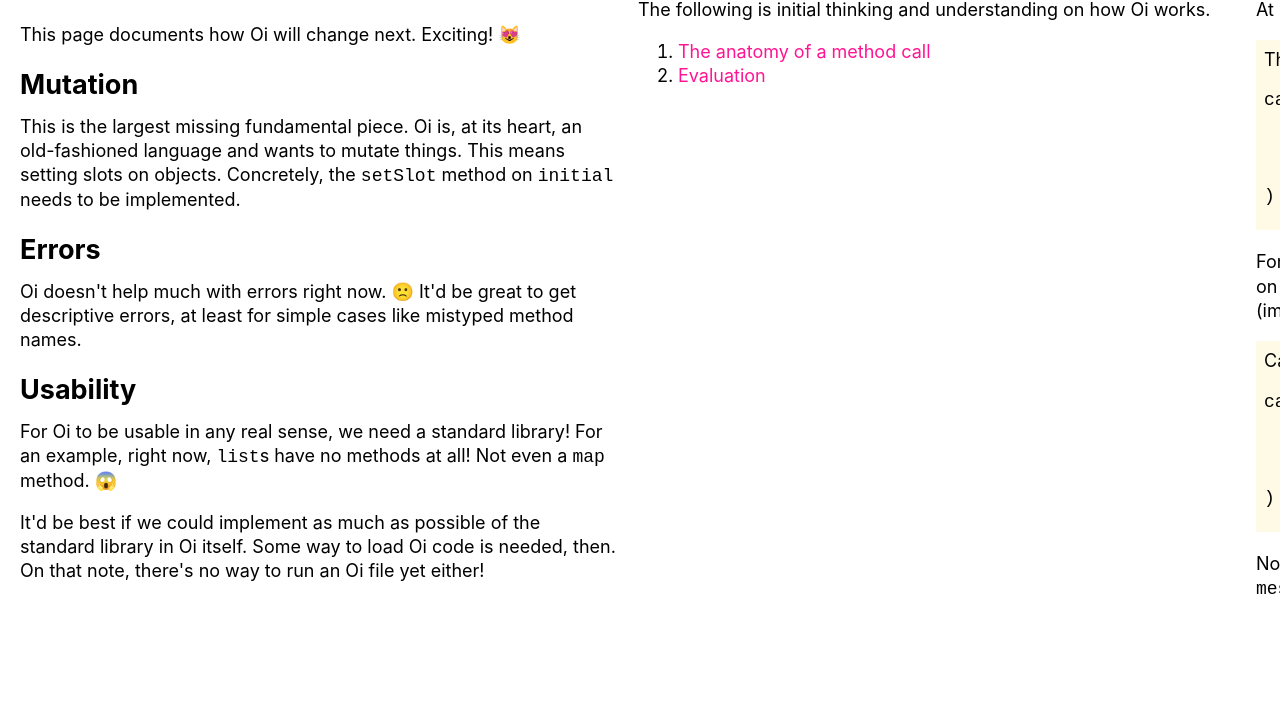
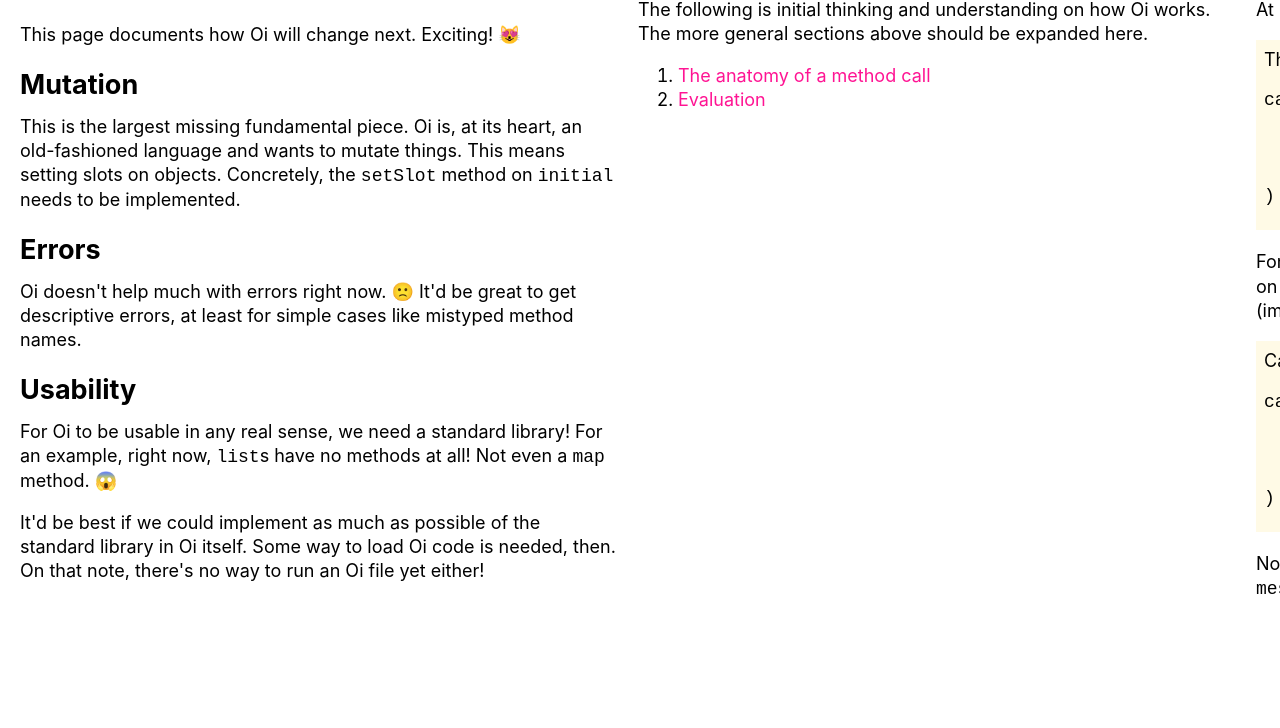
Before and after one commit to wolverian/oi-lang, a plain HTML site: page resources/public/next.html in a window 1280 px wide. Shown: the part 72-800 px from the top of the page. Drawn offline with Linux system fonts and the light colour scheme.

Commit message:
Note on things

```diff
--- a/resources/public/next.html
+++ b/resources/public/next.html
@@ -47,7 +47,7 @@
     <div>
         <h2>More detailed specification work</h2>
 
-        <p>The following is initial thinking and understanding on how Oi works.</p>
+        <p>The following is initial thinking and understanding on how Oi works. The more general sections above should be expanded here.</p>
 
         <ol>
             <li><a href="#anatomy">The anatomy of a method call</a></li>
```
